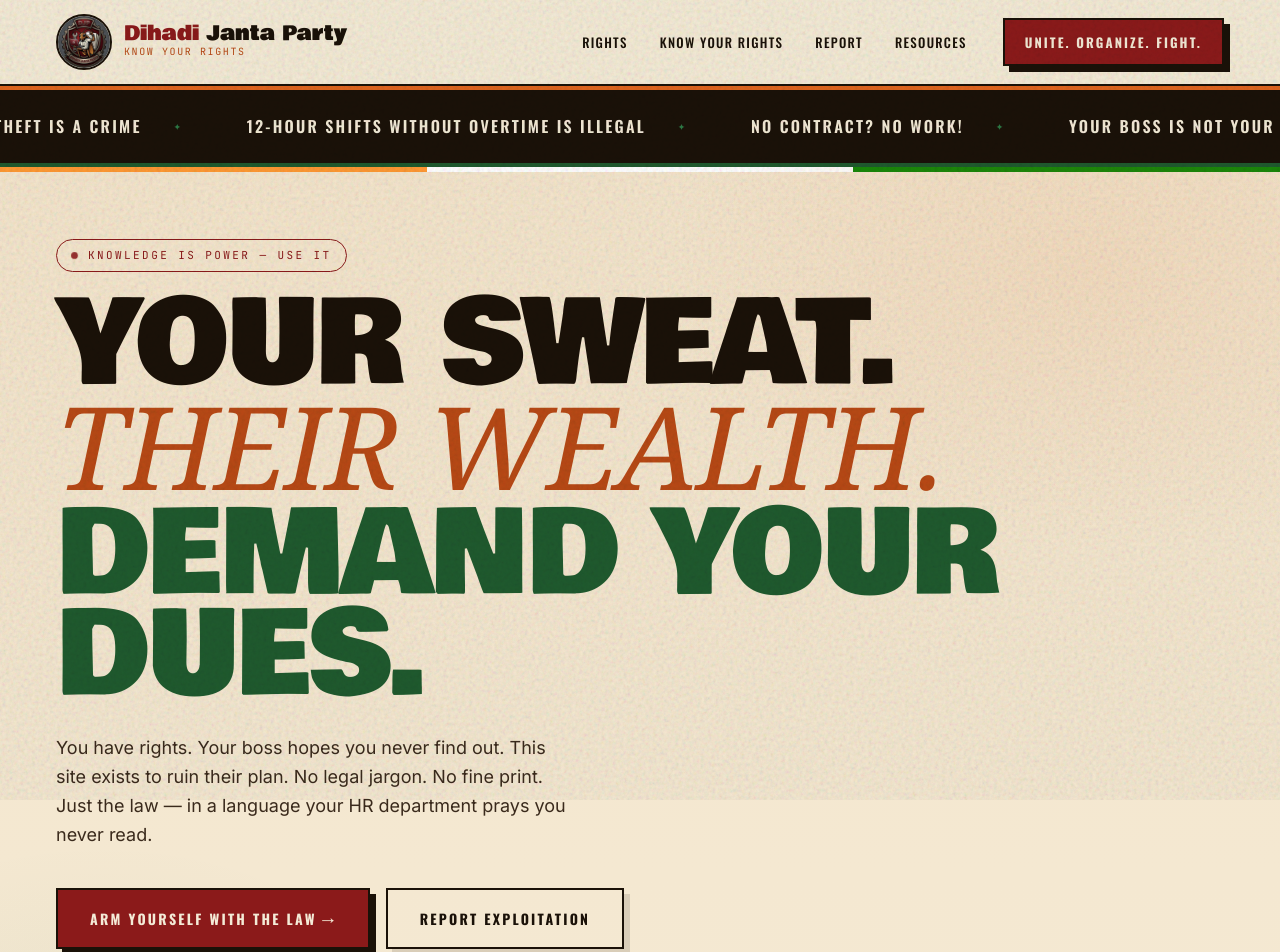
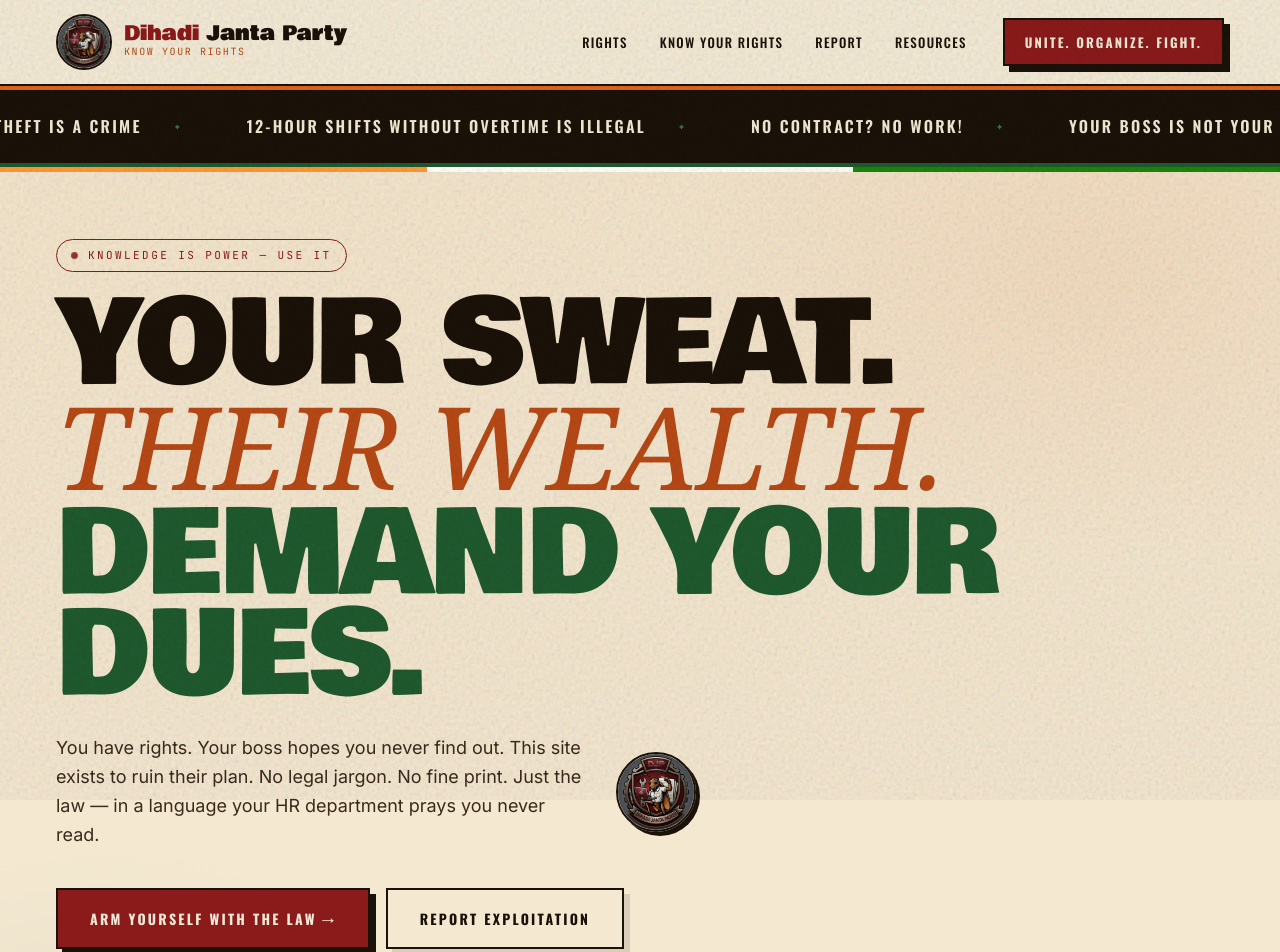
Before and after one commit to ash123mani/djp, a Next.js app: page / in a window 1280 px wide. Shown: the top 952 px of the page. Built offline with nearby package versions, Linux system fonts and the light colour scheme.

Commit message:
Place 80px logo inline with hero subtitle text

```diff
--- a/src/app/page.tsx
+++ b/src/app/page.tsx
@@ -360,18 +360,33 @@ function HeroSection() {
           </span>
         </h1>
 
+        <div style={{ display: "flex", alignItems: "center", gap: 32, maxWidth: 640, margin: "0 0 38px" }}>
           <p
             style={{
               fontFamily: "var(--font-sans)",
               color: "var(--color-ink-2)",
-            maxWidth: 520,
-            margin: "0 0 38px",
+              flex: 1,
+              margin: 0,
               fontSize: 18,
               lineHeight: 1.6,
             }}
           >
             You have rights. Your boss hopes you never find out. This site exists to ruin their plan. No legal jargon. No fine print. Just the law — in a language your HR department prays you never read.
           </p>
+          <img
+            src="/logo.png"
+            alt="Dihadi Janta Party"
+            style={{
+              width: 80,
+              height: 80,
+              borderRadius: "50%",
+              objectFit: "cover",
+              border: "2px solid var(--color-ink)",
+              boxShadow: "4px 4px 0 var(--color-ink)",
+              flexShrink: 0,
+            }}
+          />
+        </div>
 
         <div style={{ display: "flex", flexWrap: "wrap", gap: 16, marginBottom: 56 }}>
           <a href="#rights" className="btn-primary">
```
Lines whose indentation alone changed are shown as unchanged.
